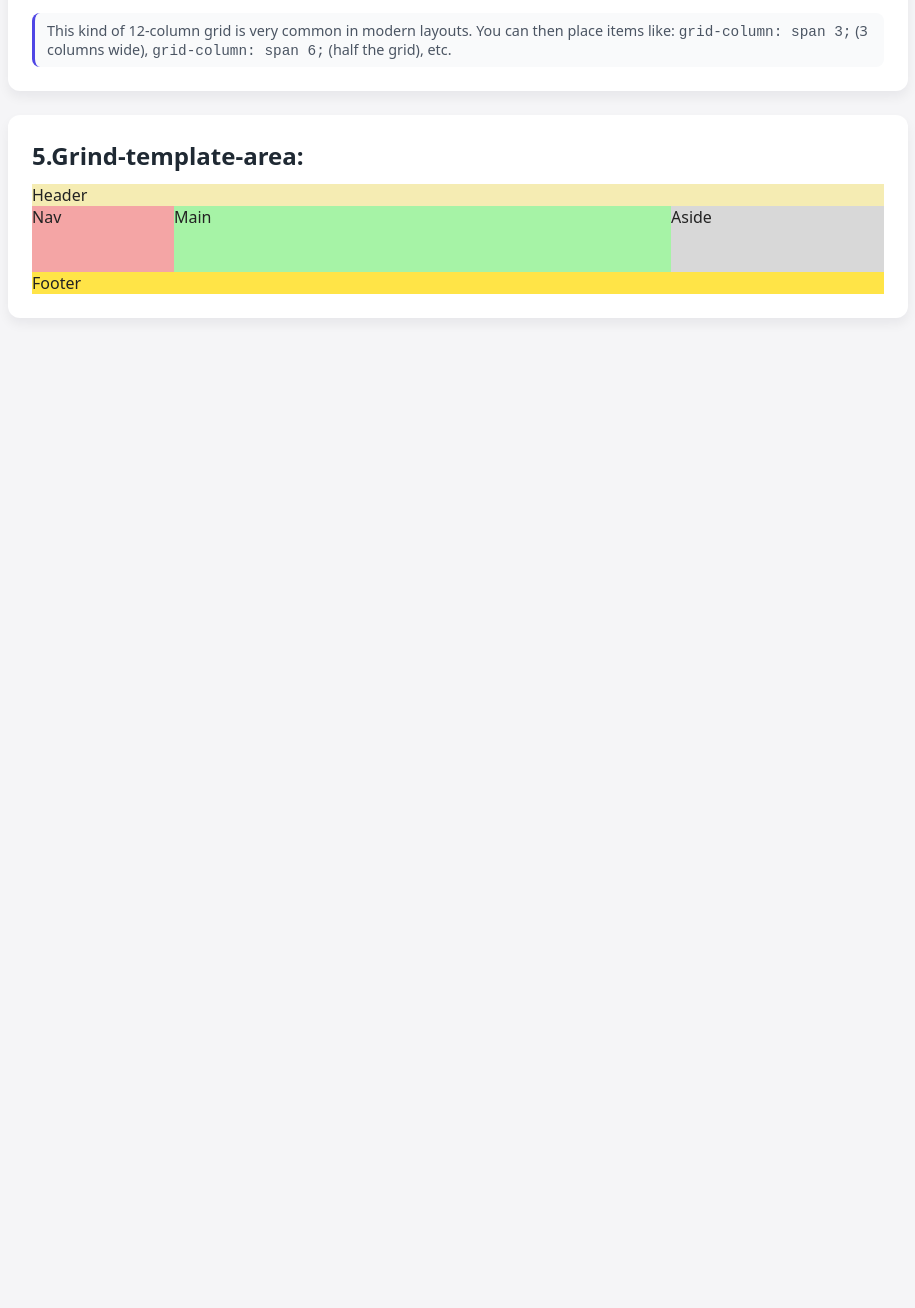
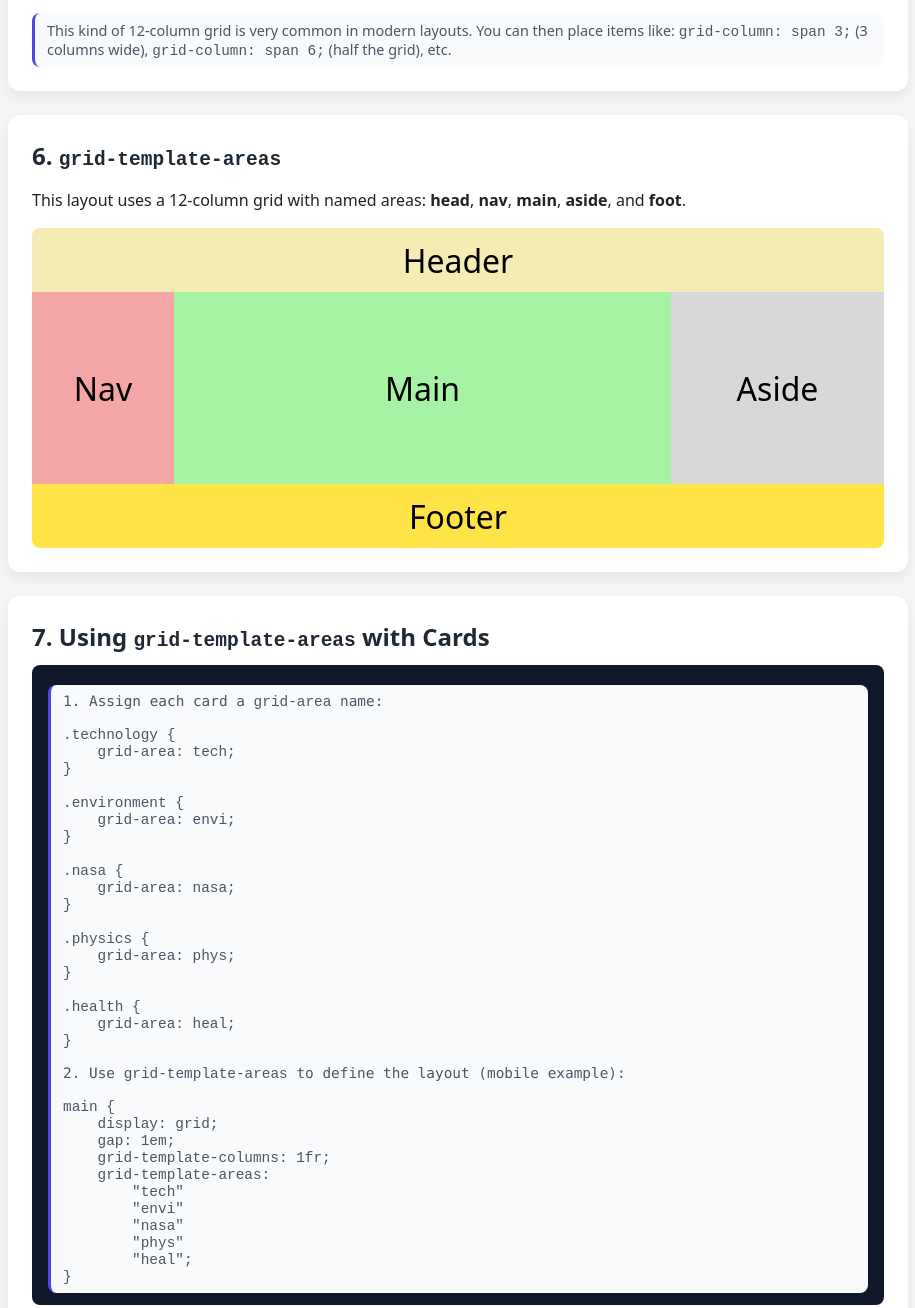
Before and after one commit to PisethSun/CSS-GRID, a plain HTML site: page index.html in a window 1280 px wide. Shown: the part 3002-4310 px from the top of the page, without its empty margins (182-1097 px from the left). Before the commit the page ends 3408 px from the top, so only its background shows below. Drawn offline with Linux system fonts and the light colour scheme.

Commit message:
add grid-template-areas

```diff
--- a/index.html
+++ b/index.html
@@ -107,15 +107,20 @@
             margin: 1.5rem 0;
         }
 
+        /* Grid-template-areas demo */
         .grid-container {
             display: grid;
             grid-template: repeat(5, 1fr) / repeat(12, 1fr);
             grid-template-areas:
                 "head head head head head head head head head head head head"
-        "nav nav main main main main main main main aside aside aside"
-        "nav nav main main main main main main main aside aside aside"
-        "nav nav main main main main main main main aside aside aside"
+                "nav  nav  main main main main main main main aside aside aside"
+                "nav  nav  main main main main main main main aside aside aside"
+                "nav  nav  main main main main main main main aside aside aside"
                 "foot foot foot foot foot foot foot foot foot foot foot foot";
+            margin-top: 1rem;
+            height: 320px;          /* gives it a nice tall layout */
+            border-radius: 0.5rem;
+            overflow: hidden;
         }
 
         /* Apply colors to each grid-area */
@@ -144,6 +149,14 @@
             background-color: #ffe447;   /* Bright yellow */
         }
 
+        /* Center text inside the grid areas (like the Scrimba example) */
+        .grid-container > div {
+            display: flex;
+            align-items: center;
+            justify-content: center;
+            font-size: 2rem;
+            color: black;
+        }
     </style>
 </head>
 <body>
@@ -335,12 +348,14 @@ main {
                 You can then place items like: <code>grid-column: span 3;</code> (3 columns wide),
                 <code>grid-column: span 6;</code> (half the grid), etc.
             </div>
+        </section>
 
+        <!-- GRID-TEMPLATE-AREAS DEMO -->
+        <section>
+            <h2>6. <code>grid-template-areas</code></h2>
 
+            <p>This layout uses a 12-column grid with named areas: <strong>head</strong>, <strong>nav</strong>, <strong>main</strong>, <strong>aside</strong>, and <strong>foot</strong>.</p>
 
-        </section>
-   <section>
-            <h2>5.Grind-template-area: </h2>
             <div class="grid-container">
                 <div class="head">Header</div>
                 <div class="nav">Nav</div>
@@ -348,7 +363,49 @@ main {
                 <div class="aside">Aside</div>
                 <div class="foot">Footer</div>
             </div>
+        </section>
 
+        <!-- EXTRA NOTES ON GRID-TEMPLATE-AREAS -->
+        <section>
+            <h2>7. Using <code>grid-template-areas</code> with Cards</h2>
+
+            <div class="code-block">
+                <div class="note">
+                    1. Assign each card a <code>grid-area</code> name:<br><br>
+                    <code>.technology {
+    grid-area: tech;
+}
+
+.environment {
+    grid-area: envi;
+}
+
+.nasa {
+    grid-area: nasa;
+}
+
+.physics {
+    grid-area: phys;
+}
+
+.health {
+    grid-area: heal;
+}</code>
+                    <br><br>
+                    2. Use <code>grid-template-areas</code> to define the layout (mobile example):<br><br>
+                    <code>main {
+    display: grid;
+    gap: 1em;
+    grid-template-columns: 1fr;
+    grid-template-areas:
+        "tech"
+        "envi"
+        "nasa"
+        "phys"
+        "heal";
+}</code>
+                </div>
+            </div>
         </section>
     </main>
 </body>
```
Lines whose indentation alone changed are shown as unchanged.
